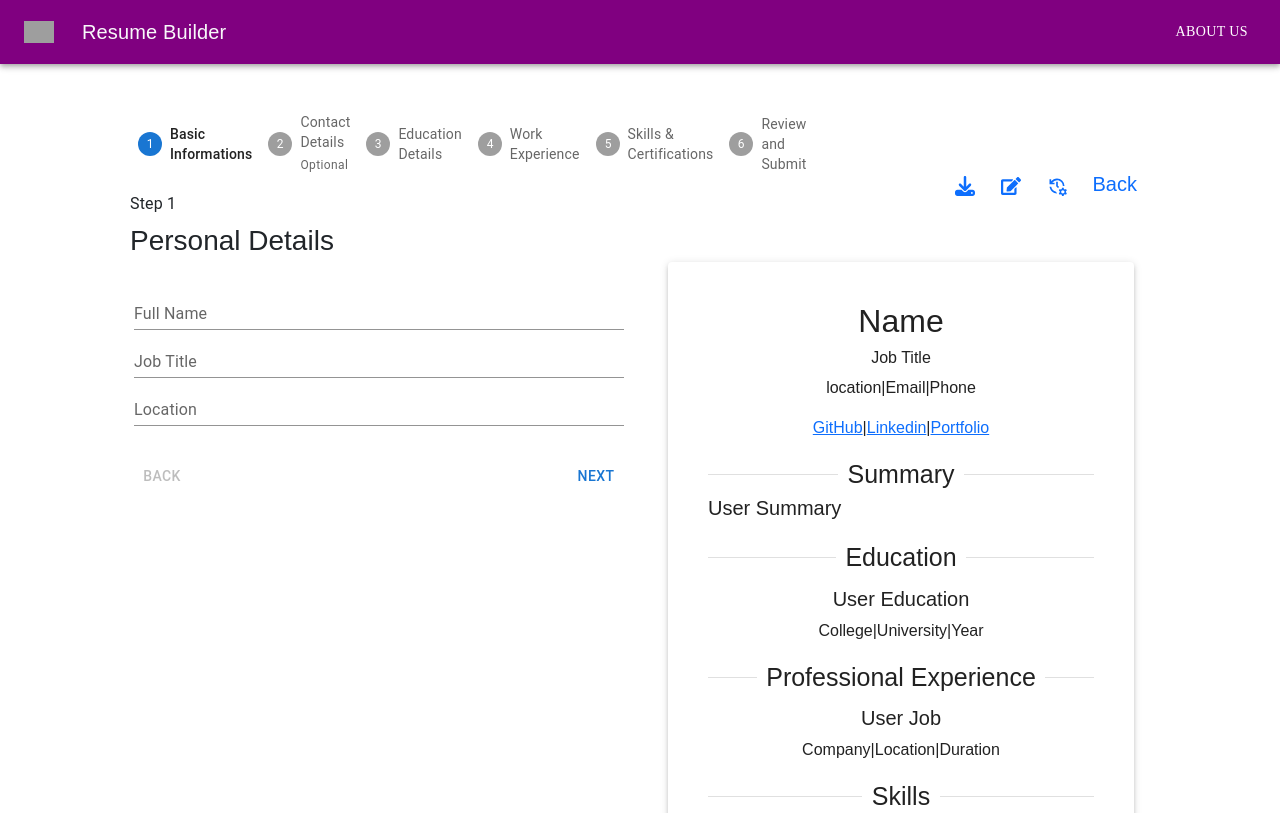
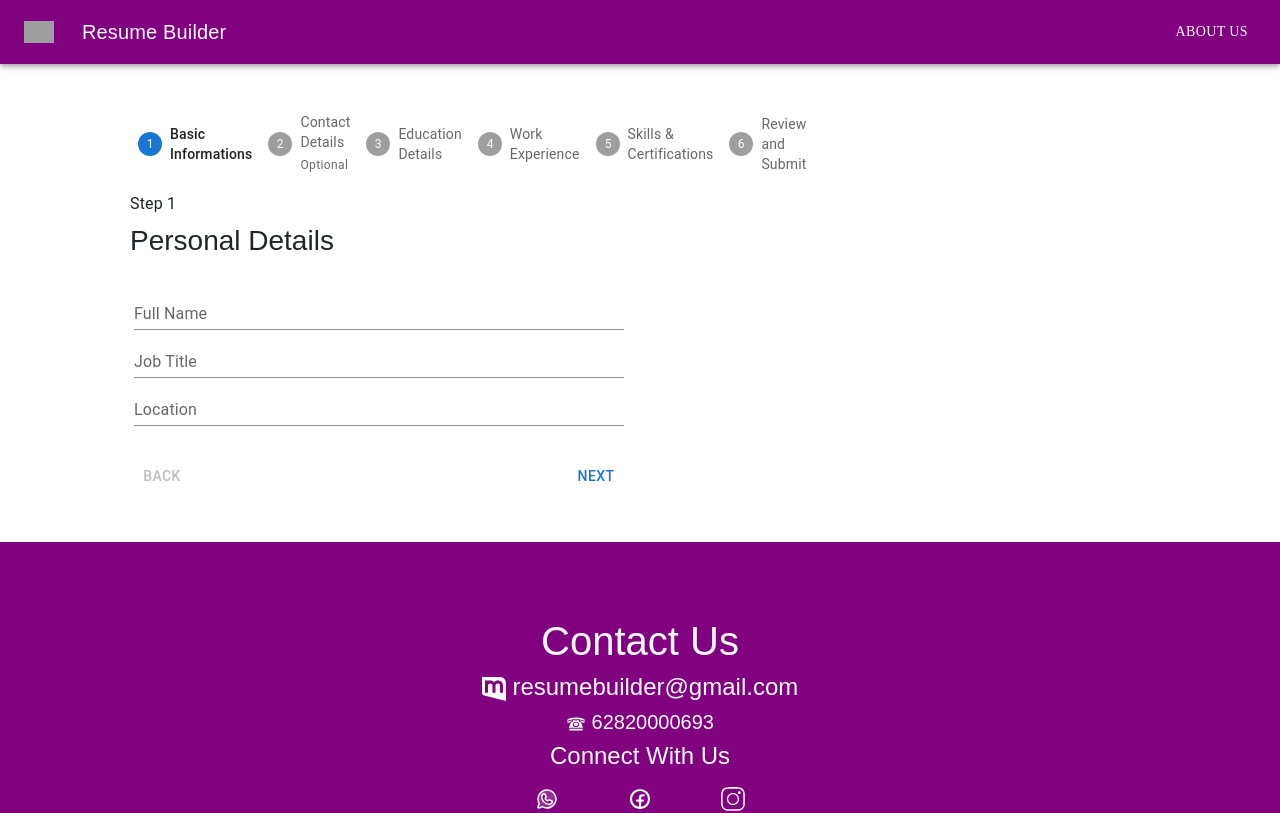
Before and after one commit to theertha-ashokan/Resume-Builder, a React (Vite) app: page /form in a window 1280 px wide. Shown: the top 813 px of the page. Built offline with nearby package versions, Linux system fonts and the light colour scheme; grey boxes are pictures that could not be loaded; a web font is replaced by a local one.

Commit message:
started api,axios

```diff
--- a/package.json
+++ b/package.json
@@ -13,6 +13,7 @@
     "@emotion/react": "^11.14.0",
     "@emotion/styled": "^11.14.1",
     "@mui/material": "^7.3.1",
+    "axios": "^1.11.0",
     "react": "^19.1.1",
     "react-dom": "^19.1.1",
     "react-icons": "^5.5.0",
--- a/src/components/Preview.jsx
+++ b/src/components/Preview.jsx
@@ -9,11 +9,16 @@ import { MdManageHistory } from "react-icons/md";
 import Edit from './Edit';
 
 
-function Preview() {
+function Preview({userInput}) {
+  console.log(userInput);
+
   return (
     <>
-      <div>
+
         {/* stack creation */}
+       {userInput.personalData.name!=""&&
+
+          <>
             <Stack direction={'row'} sx={{ marginTop: '50px', justifyContent: 'flex-end' }}>
                  <Stack direction={'row'} sx={{alignItems:'center'}}>
 
@@ -40,32 +45,34 @@ function Preview() {
 
             <Box component="section" sx={{ p: 2, textAlign: 'center' }} >
               <Paper elevation={3} sx={{my:5 ,textAlign: 'center', p: 5 }}>
-            <h2>Name</h2>
-            <h6>Job Title</h6>
-            <p><span>location</span>|<span>Email</span>|<span>Phone</span></p>
+                <h2>{userInput.personalData.name}</h2>
+                <h6>{userInput.personalData.jobTitle}</h6>
+                <p><span>{userInput.personalData.location}</span>|<span>{userInput.personalData.email}</span>|<span>{userInput.personalData.phone}</span></p>
                 <p>
-              <Link href={""}>GitHub</Link>|
-              <Link href={""}>Linkedin</Link>|
-              <Link href={""}>Portfolio</Link>
+                  <Link href={""}>{userInput.personalData.github}</Link>|
+                  <Link href={""}>{userInput.personalData.linkedin}</Link>|
+                  <Link href={""}>{userInput.personalData.portfolio}</Link>
                 </p>
                 <Divider sx={{ fontSize: '25px' }}>Summary</Divider>
 
-            <p className="fs-5 text-start">User Summary</p>
+                <p className="fs-5 text-start">{userInput.summary}</p>
                 <Divider sx={{ fontSize: '25px', marginBottom: '10px' }}>Education</Divider>
-            <h5>User Education</h5>
-            <p><span>College</span>|<span>University</span>|<span>Year</span></p>
+                <h5>{userInput.education.course}</h5>
+                <p><span>{userInput.education.college}</span>|<span>{userInput.education.university}</span>|<span>{userInput.education.year}</span></p>
 
                 <Divider sx={{ fontSize: '25px', marginBottom: '10px' }}>Professional Experience</Divider>
-            <h5>User Job</h5>
-            <p><span>Company</span>|<span>Location</span>|<span>Duration</span></p>
+                <h5>{userInput.experience.jobRole}</h5>
+                <p><span>{userInput.experience.company}</span>|<span>{userInput.experience.jobLocation}</span>|<span>{userInput.experience.duration}</span></p>
                 <Divider sx={{ fontSize: '25px', marginBottom: '10px' }}> Skills</Divider>
                 <Stack spacing={2} direction="row" sx={{ flexWrap: 'wrap', gap: '10px' }}>
-              <Button variant="contained">User Skills</Button>
+                  <Button variant="contained">{userInput.skills}</Button>
                 </Stack>
               </Paper>
             </Box>
+          </>
+       }
 
-      </div>
+
     </>
   )
 }
--- a/src/components/Steps.jsx
+++ b/src/components/Steps.jsx
@@ -10,39 +10,14 @@ import TextField from '@mui/material/TextField';
 
 const steps = ['Basic Informations', 'Contact Details', 'Education Details', 'Work Experience', 'Skills & Certifications', 'Review and Submit'];
 
-
-function Steps() {
+// Steps({userInput,setUserInput})--this is destructuring
+function Steps({userInput,setUserInput}) {
   const skillSuggestionArray = ['NODE JS', 'EXPRESS', 'MONGODB', 'REACT', 'ANGULAR', 'NEXT JS', 'BOOTSTRAP', 'TAILWINDCSS', 'GIT']
   const [activeStep, setActiveStep] = React.useState(0);
   const [skipped, setSkipped] = React.useState(new Set());
 
   // state for storing user input data
-  const [userInput, setUserInput] = React.useState({
-    personalData: {
-      name: '',
-      jobTitle: '',
-      location: '',
-      email: '',
-      phone: '',
-      github: '',
-      linkedin: '',
-      portfolio: ''
-    },
-    education: {
-      course: '',
-      college: '',
-      university: '',
-      year: ''
-    },
-    experience: {
-      jobRole: '',
-      company: '',
-      jobLocation: '',
-      duration: ''
-    },
-    skills: [],
-    summary: '',
-  })
+
   const userSkillRef = React.useRef()
 
   // console.log(userInput);
--- a/src/pages/UserForm.jsx
+++ b/src/pages/UserForm.jsx
@@ -3,15 +3,41 @@ import Steps from '../components/Steps';
 import Preview from '../components/Preview';
 
 function UserForm() {
+const [userInput, setUserInput] = React.useState({
+    personalData: {
+      name: '',
+      jobTitle: '',
+      location: '',
+      email: '',
+      phone: '',
+      github: '',
+      linkedin: '',
+      portfolio: ''
+    },
+    education: {
+      course: '',
+      college: '',
+      university: '',
+      year: ''
+    },
+    experience: {
+      jobRole: '',
+      company: '',
+      jobLocation: '',
+      duration: ''
+    },
+    skills: [],
+    summary: '',
+  })
   return (
     <>
       <div className="container">
         <div className="row p-5">
           <div className="col-lg-6">
-            <Steps/>
+            <Steps userInput={userInput} setUserInput={setUserInput}/>
           </div>
           <div className="col-lg-6">
-            <Preview/>
+            <Preview userInput={userInput}/>
           </div>
         </div>
       </div>
--- /dev/null
+++ b/src/services/baseUrl.js
@@ -0,0 +1,4 @@
+ const BASEURL = "http://localhost:3000/"
+
+
+ export default BASEURL
--- /dev/null
+++ b/src/services/commonAPI.js
@@ -0,0 +1,6 @@
+import axios from "axios"
+
+const commonAPI = async(httpMethod,url,reqBody)=>{
+
+axios()
+}
```
Also changed, not shown: 1 other file (tests, documents, lock files or other folders). Lines whose indentation alone changed are shown as unchanged.
